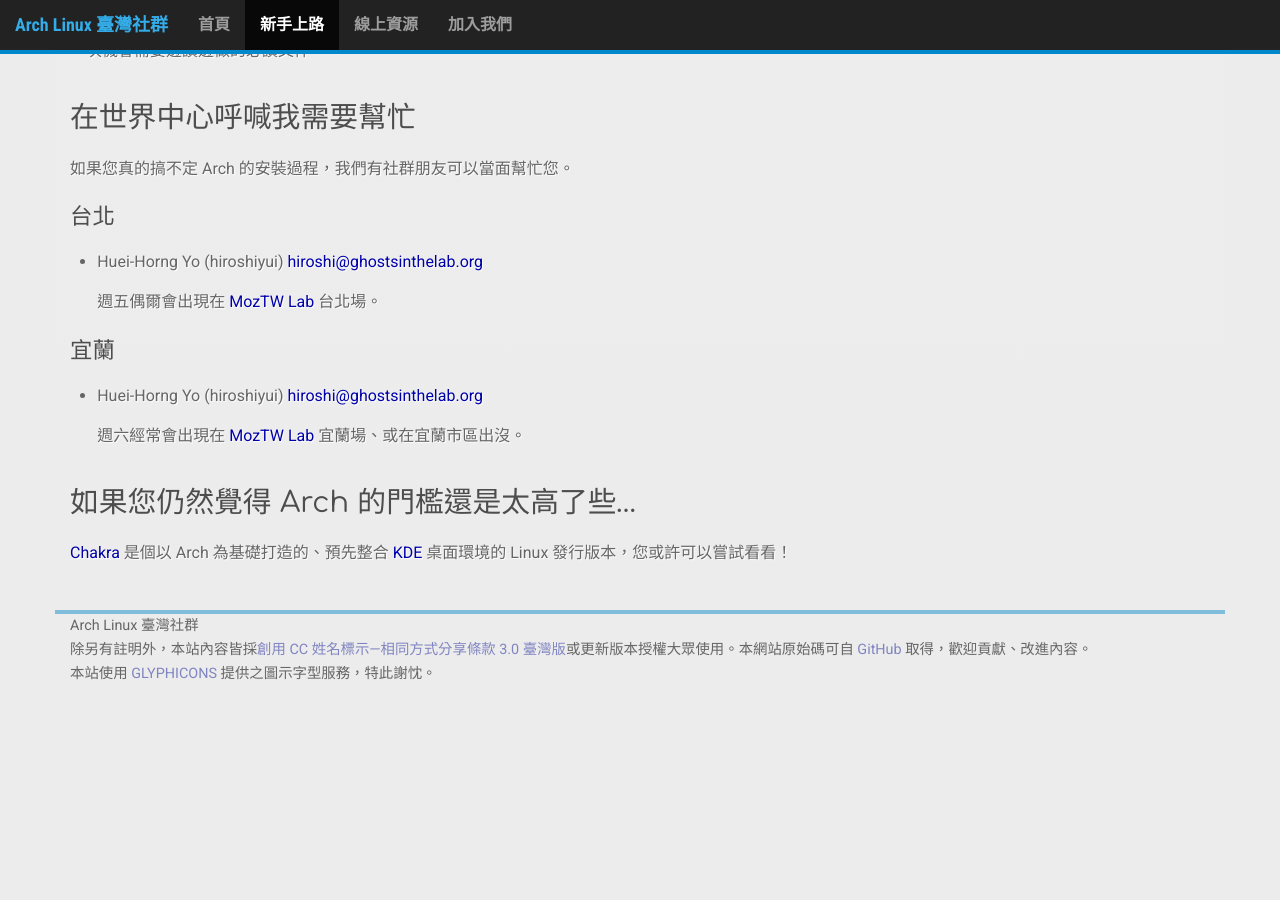
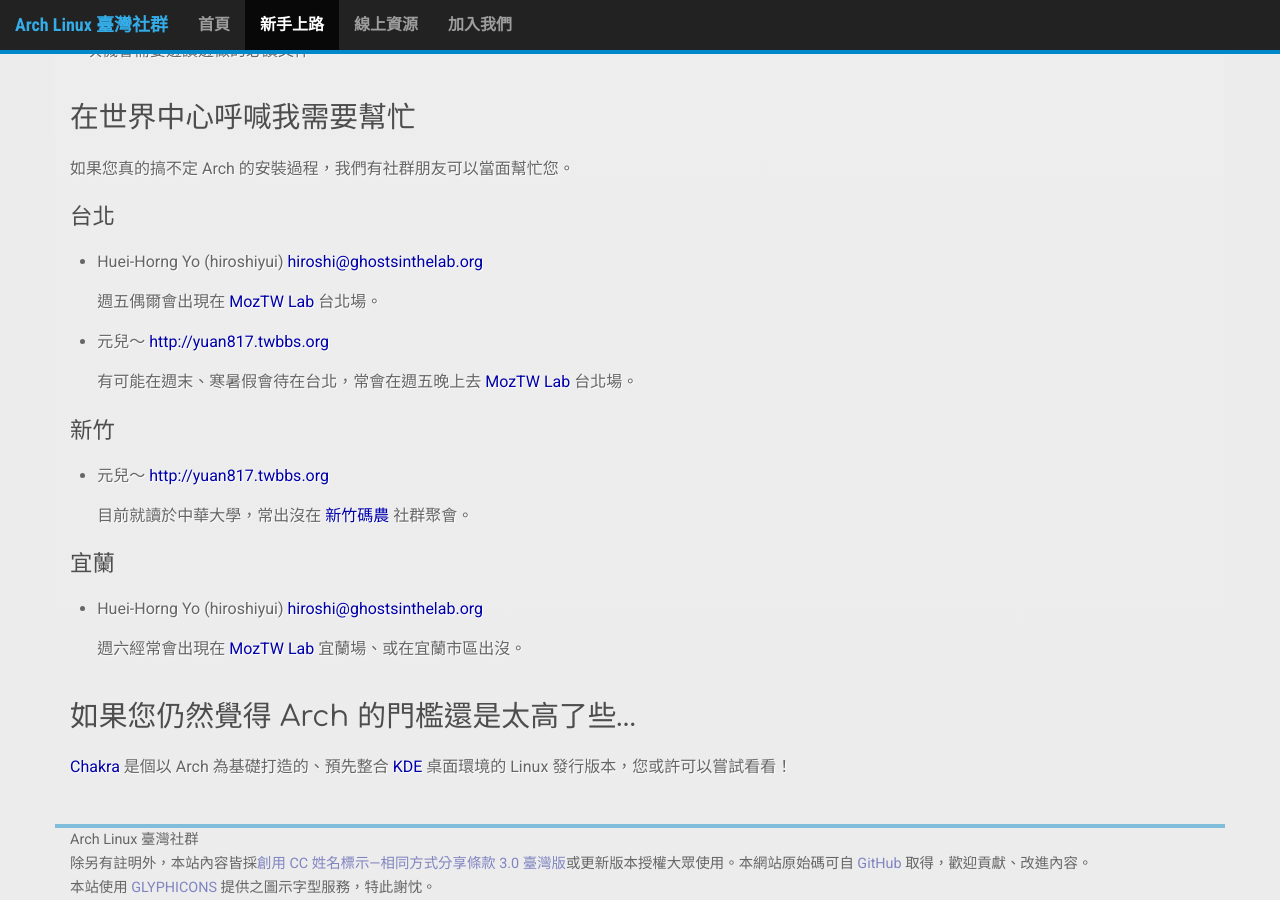
Before and after one commit to linux-taiwan/arch.linux.org.tw, a Jekyll site: the page built from getting-started/index.md, in a window 1280 px wide and 900 px high, scrolled down 1534 px. Built offline with Jekyll 4.4.1, drawn with Linux system fonts in a browser that asks for light colours; nearby versions of some CDN libraries; Markdown is read by kramdown in place of the engine named in the settings; before the commit the page ends 2220 px from its top, so only the background shows below that.

Commit message:
add getting-started: help people

```diff
--- a/getting-started/index.md
+++ b/getting-started/index.md
@@ -61,6 +61,16 @@ VirtualBox 的功能已經相當完備，您架出來的 Arch 經過適當的網
 
   週五偶爾會出現在 [MozTW Lab](http://moztw.org/events/moztw-lab/) 台北場。
 
+* 元兒～ <http://yuan817.twbbs.org>
+
+  有可能在週末、寒暑假會待在台北，常會在週五晚上去 [MozTW Lab](http://moztw.org/events/moztw-lab/) 台北場。
+
+## 新竹
+
+* 元兒～ <http://yuan817.twbbs.org>
+
+  目前就讀於中華大學，常出沒在 [新竹碼農](http://www.facebook.com/groups/hsinchu.coders/) 社群聚會。
+
 ## 宜蘭
 
 * Huei-Horng Yo (hiroshiyui) <hiroshi@ghostsinthelab.org>
```
